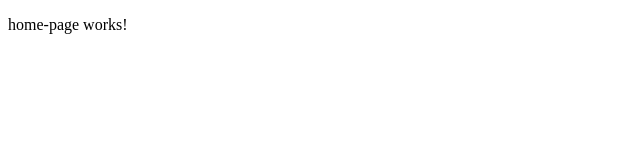
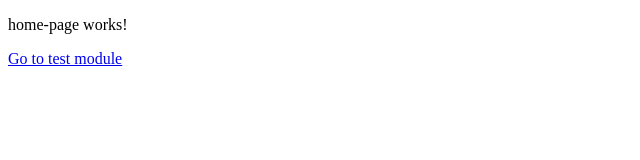
Before and after one commit to rruiz204/poc-looop-mvp, an Angular app in the folder client/: page / in a window 1280 px wide. Shown: the top 160 px of the page, without its empty margins (0-640 px from the left). Built offline with nearby package versions, Linux system fonts and the light colour scheme.

Commit message:
feat(server): add routing for test page

```diff
--- a/client/src/app/app.routes.ts
+++ b/client/src/app/app.routes.ts
@@ -1,6 +1,8 @@
 import { Routes } from '@angular/router';
 import { HomePageComponent } from './modules/home/home-page/home-page.component';
+import { TestPageComponent } from './modules/test/test-page/test-page.component';
 
 export const routes: Routes = [
   { path: '', component: HomePageComponent },
+  { path: 'test', component: TestPageComponent },
 ];
--- a/client/src/app/modules/home/home-page/home-page.component.html
+++ b/client/src/app/modules/home/home-page/home-page.component.html
@@ -1 +1,2 @@
 <p>home-page works!</p>
+<a routerLink="/test">Go to test module</a>
--- a/client/src/app/modules/home/home-page/home-page.component.ts
+++ b/client/src/app/modules/home/home-page/home-page.component.ts
@@ -1,9 +1,10 @@
 import { Component } from '@angular/core';
+import { RouterLink } from '@angular/router';
 
 @Component({
   selector: 'app-home-page',
   standalone: true,
-  imports: [],
+  imports: [RouterLink],
   templateUrl: './home-page.component.html',
   styleUrl: './home-page.component.scss'
 })
```
